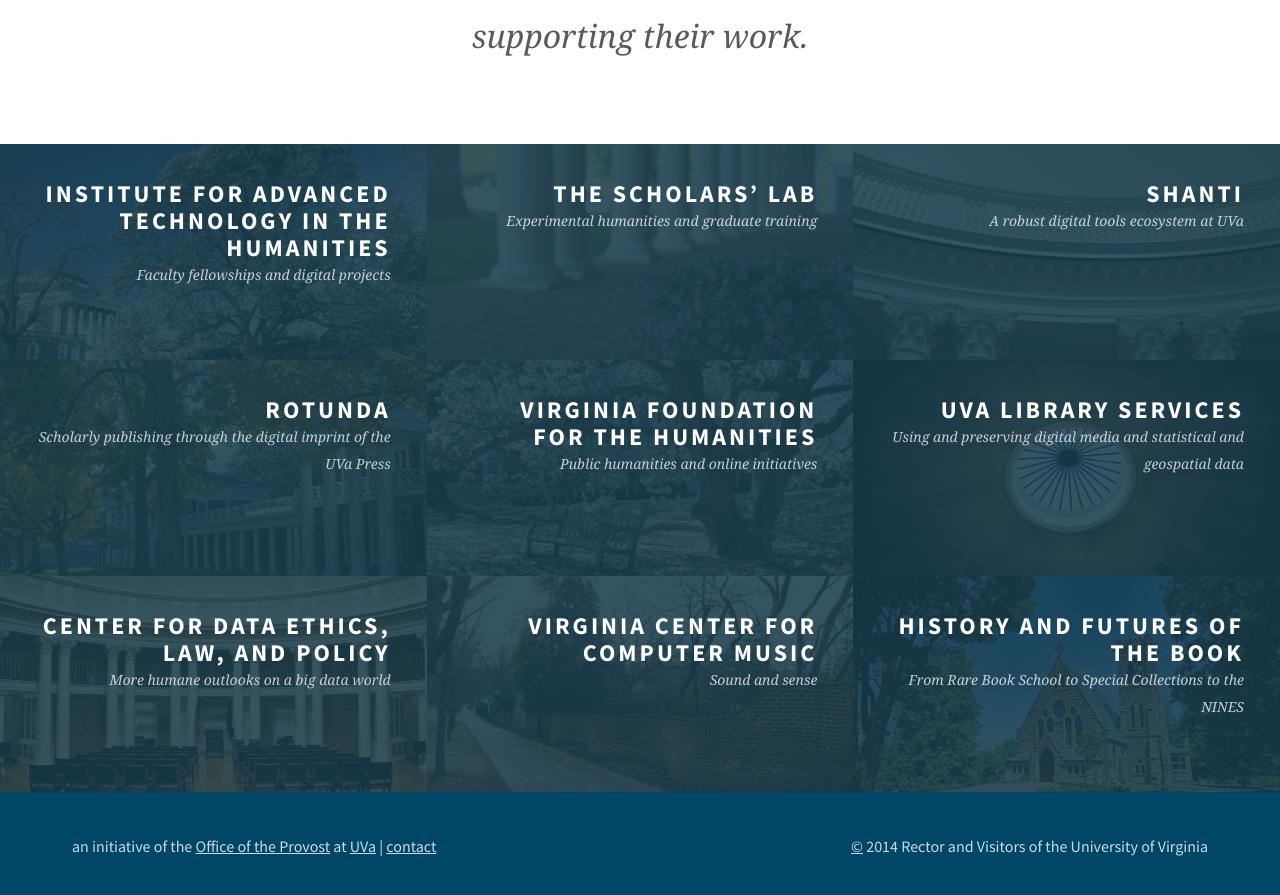
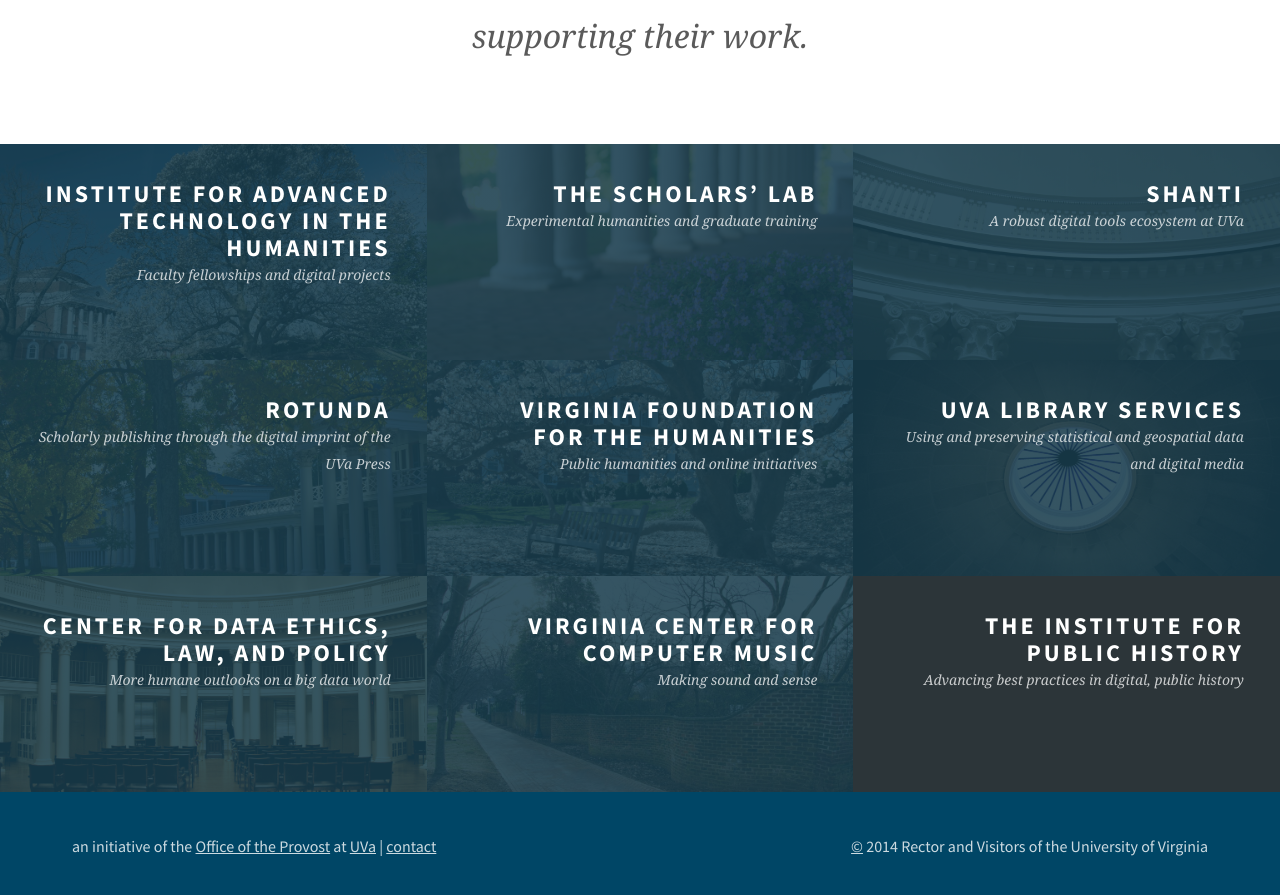
Before and after one commit to scholarslab/uvadh, a Jekyll site: the page built from index.html, in a window 1280 px wide and 900 px high, scrolled down 684 px. Shown: the top 895 px of the window. Built offline with Jekyll 4.4.1, drawn with Linux system fonts in a browser that asks for light colours; nearby versions of some CDN libraries.

Commit message:
adding IPH

```diff
--- a/index.html
+++ b/index.html
@@ -44,7 +44,7 @@
             <li class="uva-library-services">
                 <a href="profile.html">
                     <h2>UVa Library services</h2>
-                    <p>Using and preserving digital media and statistical and geospatial data</p>
+                    <p>Using and preserving statistical and geospatial data and digital media</p>
                 </a>
             </li>
             <li class="center-for-data-ethics-law-and-policy">
@@ -56,13 +56,13 @@
             <li class="virginia-center-for-computer-music">
                 <a href="profile.html">
                     <h2>Virginia Center for Computer Music</h2>
-                    <p>Sound and sense</p>
+                    <p>Making sound and sense</p>
                 </a>
             </li>
-            <li class="history-and-futures-of-the-book">
+            <li class="institute-for-public-history">
                 <a href="profile.html">
-                    <h2>History and Futures of the Book</h2>
-                    <p>From Rare Book School to Special Collections to the NINES</p>
+                    <h2>The Institute for Public History</h2>
+                    <p>Advancing best practices in digital, public history</p>
                 </a>
             </li>
         </ul>
```
